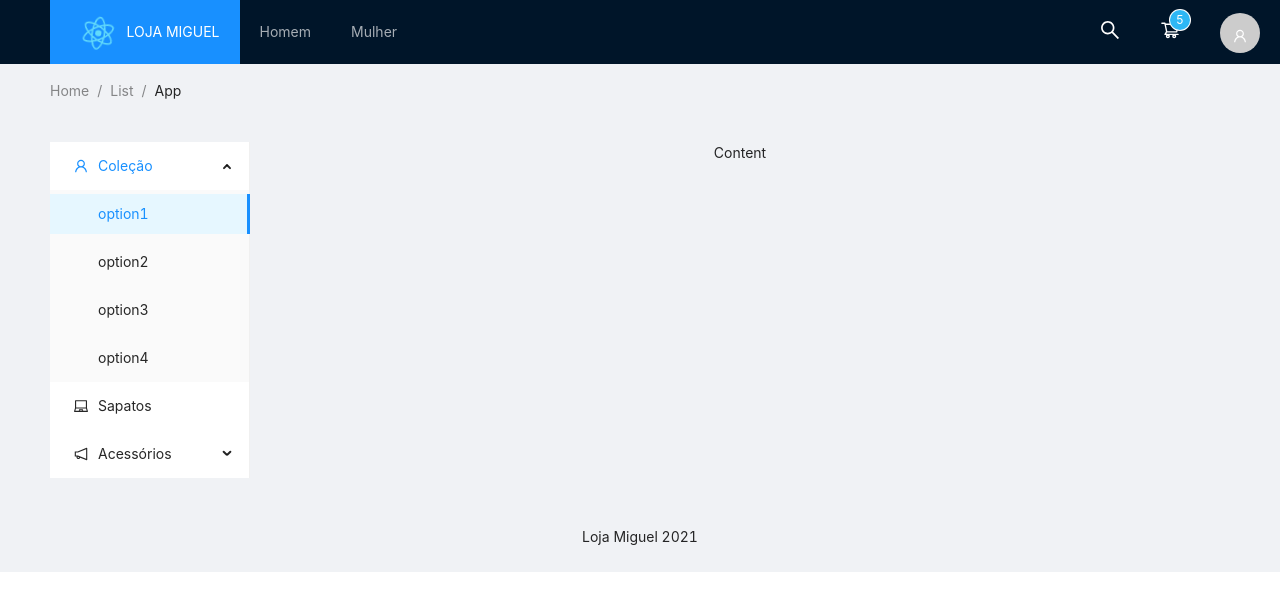
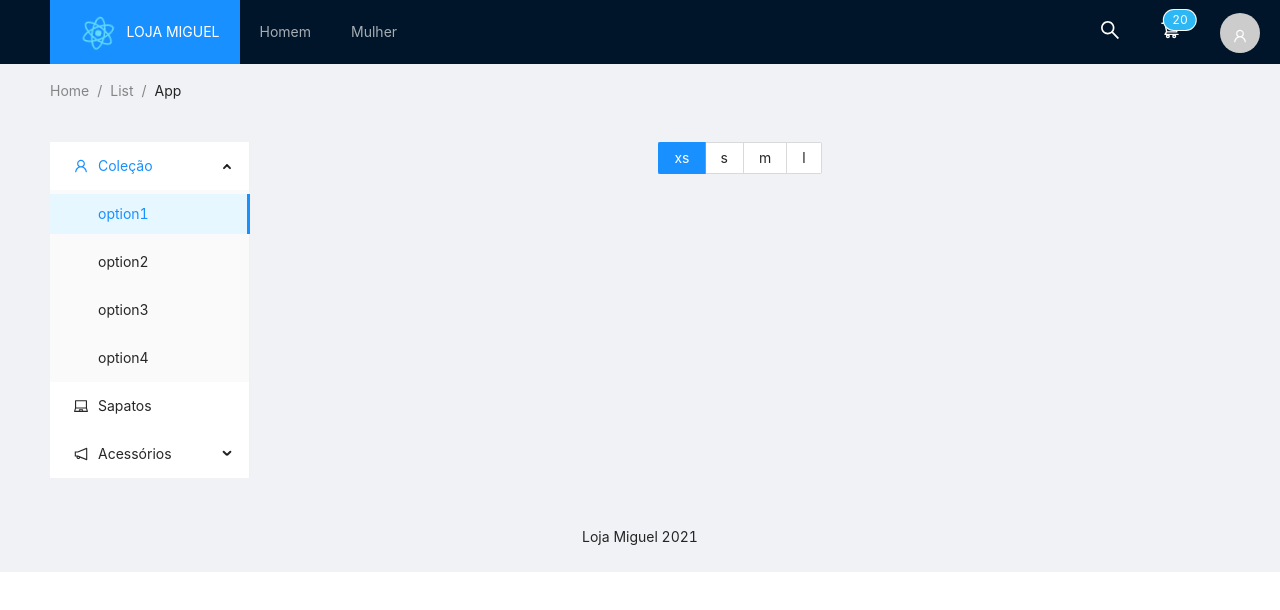
Before and after one commit to arctumn/loja-miguel, a React (Create React App) app: page / in a window 1280 px wide. Shown: the top 610 px of the page. Built offline with nearby package versions, Linux system fonts and the light colour scheme.

Commit message:
Image gallery e Buttões

```diff
--- a/src/App.tsx
+++ b/src/App.tsx
@@ -2,7 +2,7 @@ import React from 'react';
 import logo from './logo.svg';
 import './App.css';
 import LayoutPublic from './components/LayoutPublic';
-
+import {ProductPage} from './components/ItemLayout';
 function App() {
   return (
 
--- /dev/null
+++ b/src/components/ItemLayout.tsx
@@ -0,0 +1,58 @@
+import { Radio } from 'antd';
+import { useState } from 'react';
+import { Product } from "../shared_interfaces/sharedInterface_product";
+import { Image } from 'antd';
+const exampleData = [
+    "https://myspringfield.com/dw/image/v2/AAYL_PRD/on/demandware.static/-/Sites-gc-spf-master-catalog/default/dw86b2b32f/images/hi-res/P_823256443D1.jpg?sw=600&sh=900&sm=fit",
+    "https://myspringfield.com/dw/image/v2/AAYL_PRD/on/demandware.static/-/Sites-gc-spf-master-catalog/default/dw52e6ef54/images/hi-res/P_823256443D2.jpg?sw=600&sh=900&sm=fit",
+    "https://myspringfield.com/dw/image/v2/AAYL_PRD/on/demandware.static/-/Sites-gc-spf-master-catalog/default/dwe4bde745/images/hi-res/P_823256443FM.jpg?sw=600&sh=900&sm=fit",
+    "https://myspringfield.com/dw/image/v2/AAYL_PRD/on/demandware.static/-/Sites-gc-spf-master-catalog/default/dw5a5bf3c0/images/hi-res/P_823256443TM.jpg?sw=600&sh=900&sm=fit"
+]
+
+const SizesButtons = (sizes: number[] | string[]) => {
+    const options = sizes.map(size => {return {label: size.toString(), value: size}})
+
+    const [current_option, setOption] = useState(options[0])
+
+    return(
+        <Radio.Group
+          options={options}
+          onChange={ e => {
+                setOption(e.target.value ? {label: e.target.value.toString(), value: e.target.value} : options[0])
+                }
+            }
+          value={current_option.label}
+          optionType="button"
+          buttonStyle="solid"
+        />
+
+    )
+}
+
+const Splitter = function(array:String[], size:number) {
+    var results = [];
+    while (array.length) {
+      results.push(array.splice(0, size));
+    }
+    return results;
+  }
+const ImageGallery = (images: string[]) => {
+    const size = 2;
+    return Splitter(images,size)
+            .map(row =>{
+                        <Image.PreviewGroup>
+                            {row.map(image => <Image width={200} src={image.toString()}/>)}
+                        </Image.PreviewGroup>
+                      }
+                )
+
+}
+export const ProductPage: React.FC<Product> = (product:Product) => {
+
+    return (
+        <div>
+            {ImageGallery(exampleData)}
+            {SizesButtons(product.sizes)}
+        </div>
+    )
+}
--- a/src/components/LayoutPublic.tsx
+++ b/src/components/LayoutPublic.tsx
@@ -21,12 +21,12 @@ import '../index.css';
 import { Layout, Menu, Breadcrumb, Avatar, Badge } from 'antd';
 import { UserOutlined, LaptopOutlined, NotificationOutlined, ShoppingCartOutlined, SearchOutlined } from '@ant-design/icons';
 import logo from '../logo.svg';
-
+import { ProductPage } from './ItemLayout';
 const { SubMenu } = Menu;
 const { Header, Content, Footer, Sider } = Layout;
 
 const rightStyle = { position: 'absolute', top: 0, right: 0 };
-
+const sizes = ["xs","s","m","l"]
 function LayoutPublic() {
     return (
 
@@ -46,7 +46,7 @@ function LayoutPublic() {
                         <SearchOutlined style={{ fontSize: '20px', color: 'white' }} />
                     </Menu.Item>
                     <Menu.Item key="5">
-                        <Badge count={5} style={{ backgroundColor: '#2db7f5'}}>
+                        <Badge count={20} style={{ backgroundColor: '#2db7f5'}}>
                             <ShoppingCartOutlined style={{ fontSize: '20px', color: 'white' }} />
                         </Badge>
                     </Menu.Item>
@@ -85,7 +85,9 @@ function LayoutPublic() {
                             </SubMenu>
                         </Menu>
                     </Sider>
-                    <Content style={{ padding: '0 24px', minHeight: 280 }}>Content</Content>
+                    <Content style={{ padding: '0 24px', minHeight: 280 }}>
+                    <ProductPage sizes={sizes}  />
+                    </Content>
                 </Layout>
             </Content>
             <Footer style={{ textAlign: 'center' }}> Loja Miguel 2021 </Footer>
--- /dev/null
+++ b/src/shared_interfaces/sharedInterface_product.tsx
@@ -0,0 +1,6 @@
+export interface Product{
+    title?: string,
+    price?: number,
+    images?: string[],
+    sizes: number[] | string[]
+}
```
